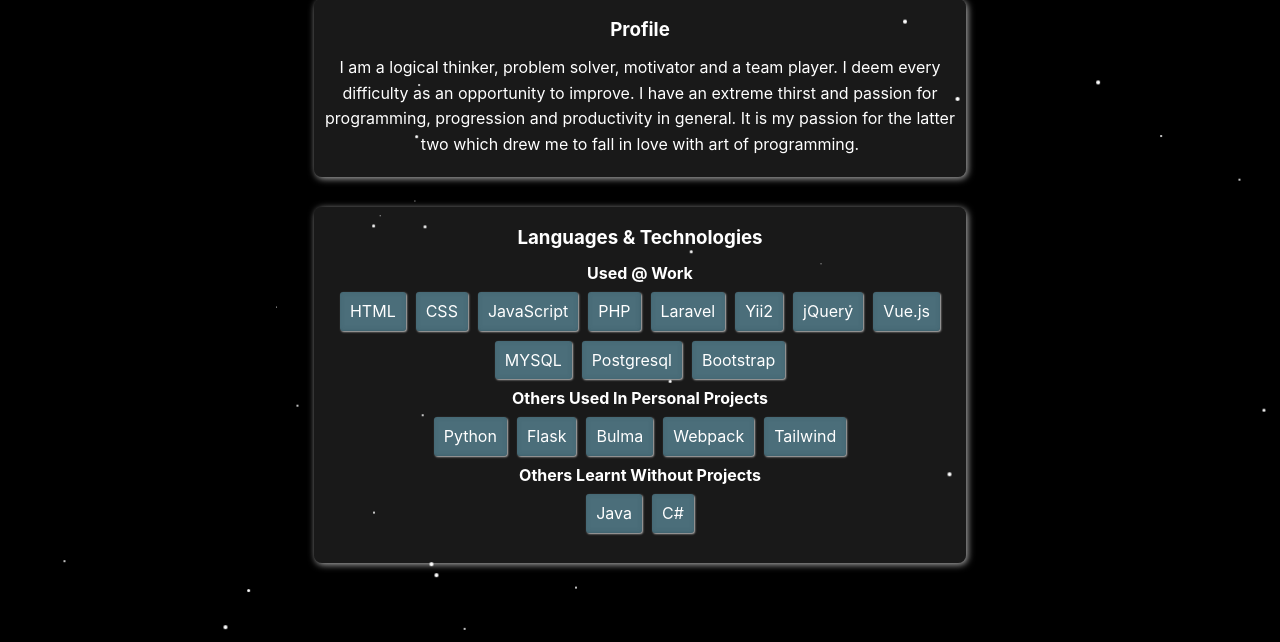
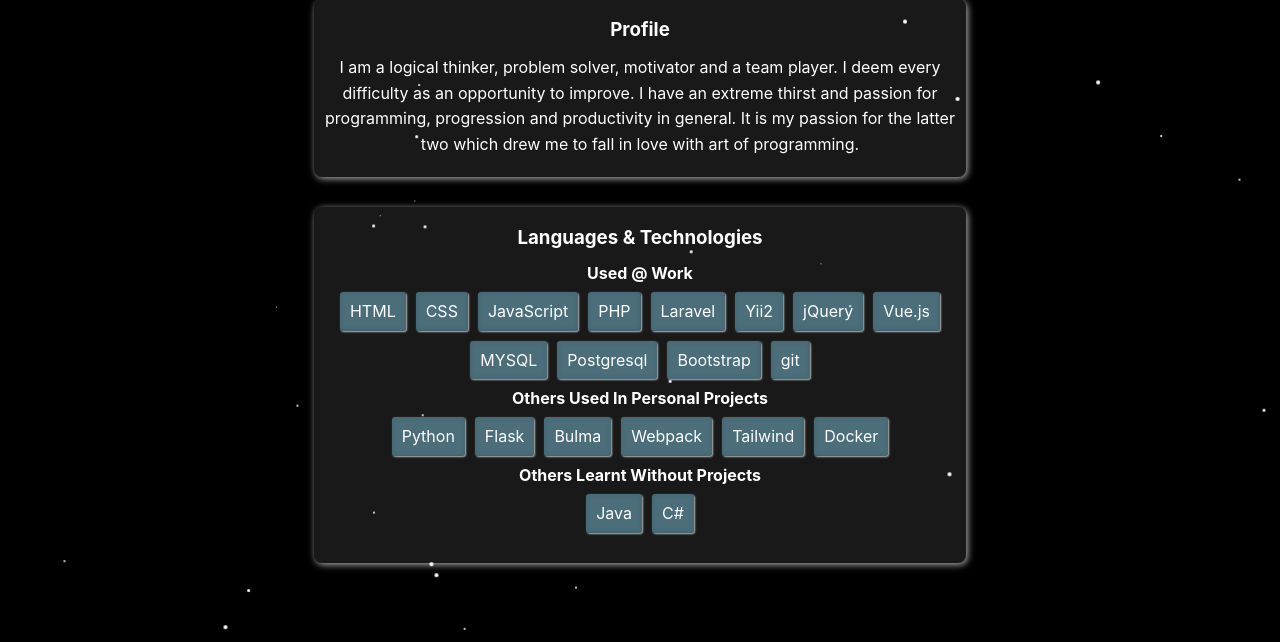
Before and after one commit to Abid-dev/portfolio, a PHP site: page / in a window 1280 px wide. Shown: the part 589-1231 px from the top of the page. Run offline with PHP 8.4, Linux system fonts and the light colour scheme; some libraries are stand-ins or nearby versions.

Commit message:
add language cards

```diff
--- a/index.php
+++ b/index.php
@@ -71,6 +71,7 @@
                                 <div>MYSQL</div>
                                 <div>Postgresql</div>
                                 <div>Bootstrap</div>
+                                <div>git</div>
                             </div>
                             <h4>Others Used In Personal Projects</h4>
                             <div class="languages-container">
@@ -79,6 +80,7 @@
                                 <div>Bulma</div>
                                 <div>Webpack</div>
                                 <div>Tailwind</div>
+                                <div>Docker</div>
                             </div>
                             <h4>Others Learnt Without Projects</h4>
                             <div class="languages-container">
```
